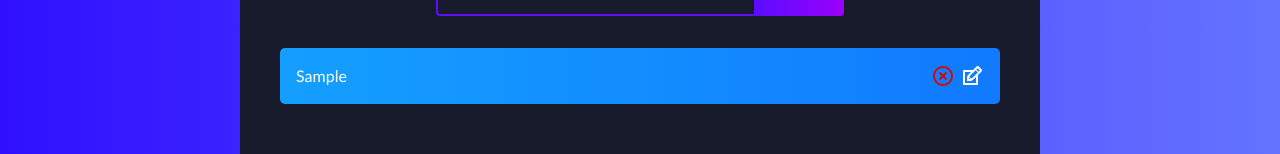
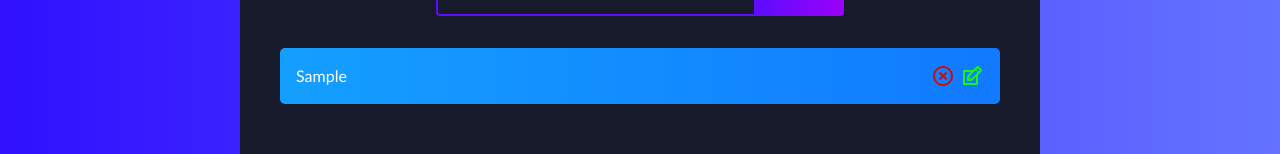
Before and after one commit to Hassyunity/Teams, a React (Create React App) app: page /todo in a window 1280 px wide. Both pictures are taken after typing "Sample" into the empty fields and a click on the button "Add Todo". Shown: the part 478-632 px from the top of the page. Built offline with nearby package versions, Linux system fonts and the light colour scheme.

Commit message:
change edition button color

```diff
--- a/src/pages/styles/Todo.css
+++ b/src/pages/styles/Todo.css
@@ -143,5 +143,5 @@ h1 {
 }
 
 .edit-icon {
-  color: #fff;
+  color: rgb(26, 245, 19);
 }
```
